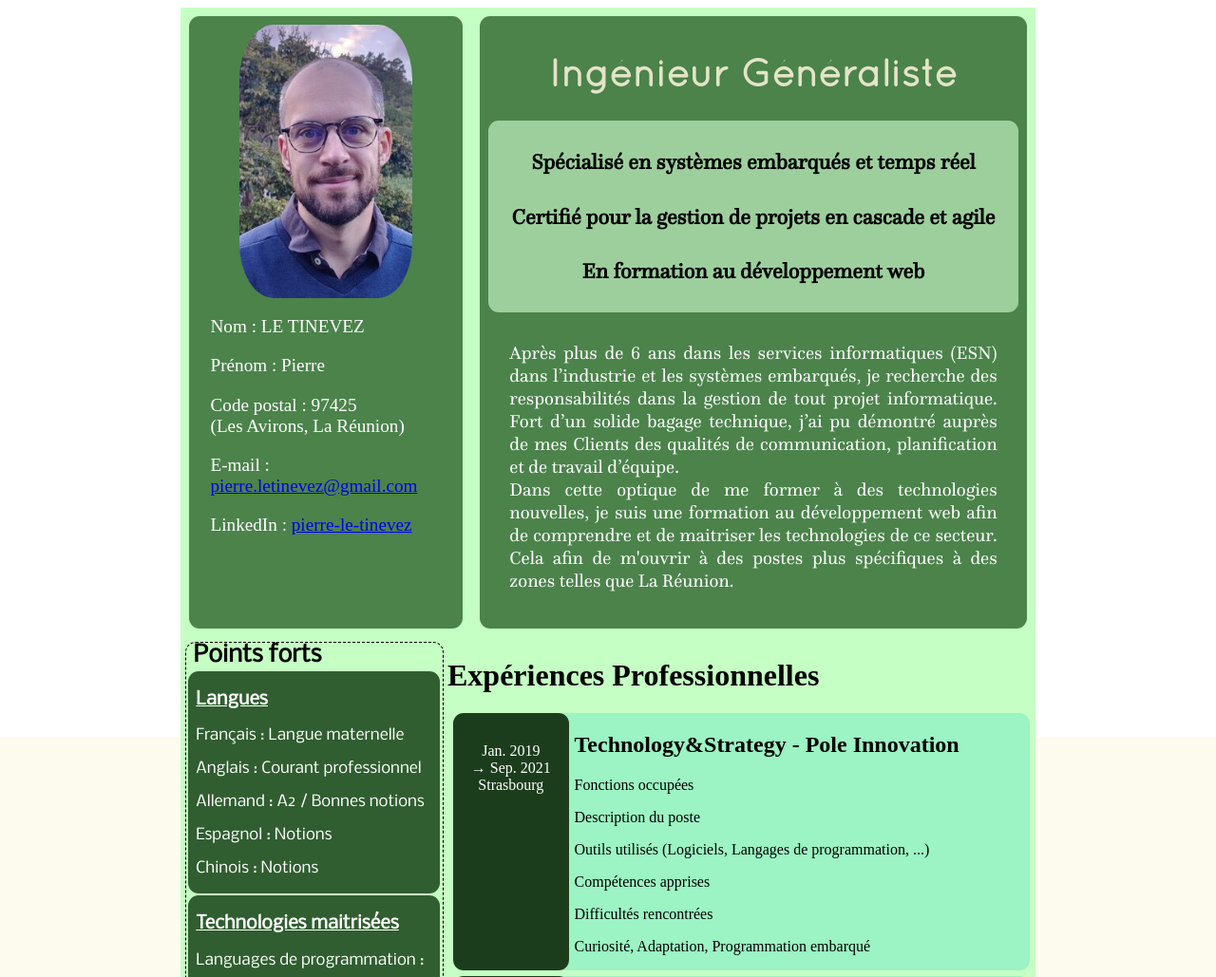
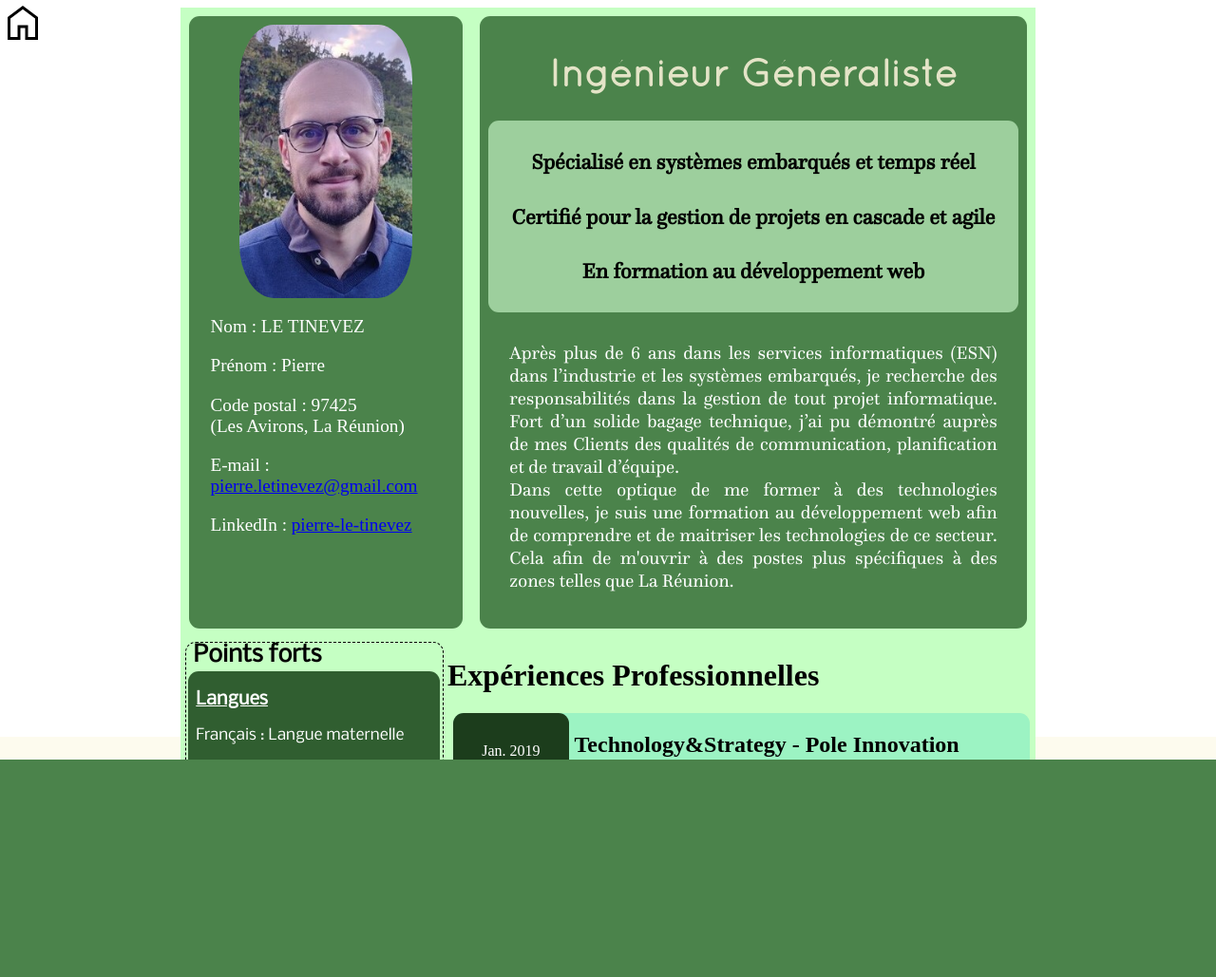
Before and after one commit to pletine/newdevtest, a PHP site: page /resume.html in a window 1280 px wide. Shown: the top 1029 px of the page at 95% size. After the commit the page ends 800 px from the top, so only its background shows below. Run offline with PHP 8.4, Linux system fonts and the light colour scheme; some web fonts are replaced.

Commit message:
Add icon to link to index page in the CV
Change the logo image
Try to put the index icon overlay the text but doesn't work in this version

```diff
--- a/resume.html
+++ b/resume.html
@@ -9,6 +9,12 @@
 
     <body>
         <div id="bloc_page">
+            <!-- Lien pour revenir à l'index -->
+            <div id="link_index">
+                <a href="index.php">
+                    <img src="img/home_FILL0_wght400_GRAD0_opsz48.svg" alt="Index Link"/>
+                </a>
+            </div>
 
             <!--
                 Présentation générale
--- a/styles/style_resume.css
+++ b/styles/style_resume.css
@@ -25,6 +25,18 @@
     src: url('fonts/Ubuntu/Ubuntu-Regular.ttf');
     font-weight: normal;
     font-style: normal;
+}
+
+/* Link to index */
+#link_index
+{
+    position: fixed;
+    height: 100%;
+    width: 100%;
+    top: 0;
+    right: 0;
+    z-index: 2;
+    cursor: pointer;
 }
 
 /* General */
```
Also changed, not shown: img/home_FILL0_wght400_GRAD0_opsz48.svg (added), img/logo.jpg.
